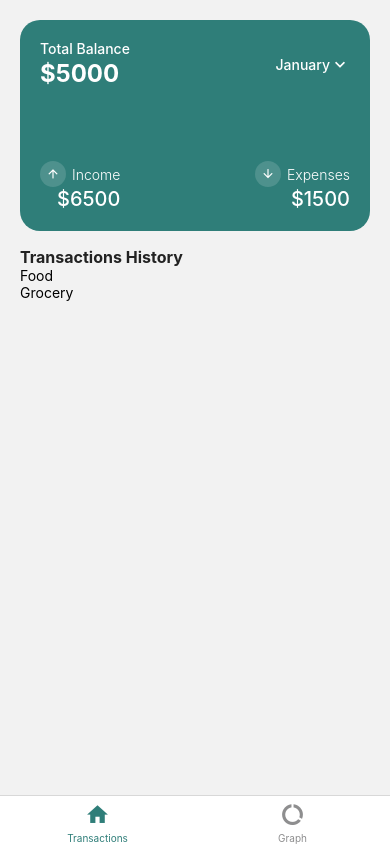
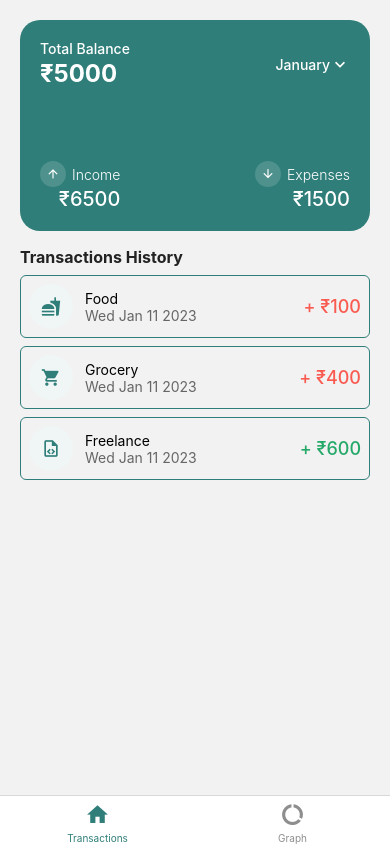
Before and after one commit to ayushsnha/realm-reactNative-expenseTracker, a React Native app: screen /Dashboard in a window 390 px wide. Built offline with nearby package versions, Linux system fonts and the light colour scheme.

Commit message:
transaction card

```diff
--- /dev/null
+++ b/src/screens/Tabs/Transactions/Card/Card.styles.ts
@@ -0,0 +1,25 @@
+import { StyleSheet } from 'react-native';
+
+const styles = StyleSheet.create({
+    cardWrapper: {
+        flexDirection: 'row',
+        alignItems: 'center',
+        justifyContent: 'space-between',
+        borderColor: '#2F7E79',
+        borderWidth: 1,
+        borderRadius: 6,
+        padding: 8,
+        marginTop: 8,
+    },
+    categoryIconStyle: {
+        color: '#2F7E79',
+        fontSize: 20,
+    },
+    categoryStyle: {
+        padding: 12,
+        borderRadius: 30,
+        backgroundColor: '#F0F6F5',
+    },
+});
+
+export default styles;
--- /dev/null
+++ b/src/screens/Tabs/Transactions/Card/Card.tsx
@@ -0,0 +1,33 @@
+import React from 'react';
+import { View, Text } from 'react-native';
+import Icon from 'react-native-vector-icons/MaterialCommunityIcons';
+import styles from './Card.styles';
+
+const Card = ({ item }:any) => (
+    <View style={styles.cardWrapper}>
+        <View style={{ flexDirection: 'row', alignItems: 'center' }}>
+            <View style={styles.categoryStyle}>
+                <Icon style={styles.categoryIconStyle} name={item.icon} />
+            </View>
+            <View style={{ marginLeft: 12 }}>
+                <Text style={{ color: '#000' }}>{item.category}</Text>
+                <Text style={{ color: '#666' }}>{item.date.toDateString()}</Text>
+            </View>
+        </View>
+        <View>
+            {item.type === 'debit' ? (
+                <Text style={{ color: '#F95B51', fontSize: 18, fontWeight: '500' }}>
+                    + ₹
+                    {item.amount}
+                </Text>
+            ) : (
+                <Text style={{ color: '#25A969', fontSize: 18, fontWeight: '500' }}>
+                    + ₹
+                    {item.amount}
+                </Text>
+            )}
+        </View>
+    </View>
+);
+
+export default Card;
--- /dev/null
+++ b/src/screens/Tabs/Transactions/Card/index.ts
@@ -0,0 +1 @@
+export { default } from './Card';
--- a/src/screens/Tabs/Transactions/Transactions.styles.ts
+++ b/src/screens/Tabs/Transactions/Transactions.styles.ts
@@ -2,11 +2,11 @@ import { StyleSheet } from 'react-native';
 import { height } from '../../../helpers/globalDimesions';
 
 const styles = StyleSheet.create({
-    continer: {
-        margin: 20,
+    container: {
+        padding: 20,
     },
     listSection: {
-        marginTop: 16,
+        marginVertical: 16,
     },
     balance: {
         fontSize: 14,
--- a/src/screens/Tabs/Transactions/Transactions.tsx
+++ b/src/screens/Tabs/Transactions/Transactions.tsx
@@ -7,6 +7,8 @@ import {
     FlatList,
 } from 'react-native';
 import MaterialCommunityIcons from 'react-native-vector-icons/MaterialCommunityIcons';
+import Card from './Card';
+
 import styles from './Transactions.styles';
 
 // interface ItemProp {
@@ -24,6 +26,8 @@ const data = [
         category: 'Food',
         date: new Date(),
         comment: 'At KFC',
+        icon: 'food',
+        type: 'debit',
     },
     {
         id: 2,
@@ -31,23 +35,28 @@ const data = [
         category: 'Grocery',
         date: new Date(),
         comment: 'Relience Smart',
+        icon: 'cart',
+        type: 'debit',
+    },
+    {
+        id: 3,
+        amount: 600,
+        category: 'Freelance',
+        date: new Date(),
+        comment: 'At & T',
+        icon: 'file-code-outline',
+        type: 'credit',
     },
 ];
 
-const TransactionCard = ({ item }:any) => (
-    <View>
-        <Text>{item.category}</Text>
-    </View>
-);
-
 const Transactions = () => (
-    <View style={styles.continer}>
+    <View style={styles.container}>
         <StatusBar animated backgroundColor="#2F7E79" />
         <View style={styles.headerWrapper}>
             <View style={styles.top}>
                 <View>
                     <Text style={styles.balance}>Total Balance</Text>
-                    <Text style={styles.amount}>$5000</Text>
+                    <Text style={styles.amount}>₹5000</Text>
                 </View>
                 <TouchableOpacity style={styles.date}>
                     <Text style={styles.balance}>January</Text>
@@ -60,7 +69,7 @@ const Transactions = () => (
                         <MaterialCommunityIcons name="arrow-up" style={styles.iconStyle} />
                         <Text style={styles.label}>Income</Text>
                     </View>
-                    <Text style={styles.value}>$6500</Text>
+                    <Text style={styles.value}>₹6500</Text>
                 </View>
                 <View>
                     <View style={styles.date}>
@@ -70,7 +79,7 @@ const Transactions = () => (
                         />
                         <Text style={styles.label}>Expenses</Text>
                     </View>
-                    <Text style={styles.value}>$1500</Text>
+                    <Text style={styles.value}>₹1500</Text>
                 </View>
             </View>
         </View>
@@ -78,7 +87,9 @@ const Transactions = () => (
             <Text style={styles.transactionHeader}>Transactions History</Text>
             <FlatList
                 data={data}
-                renderItem={TransactionCard}
+                renderItem={Card}
+                // showsVerticalScrollIndicator={false}
+                // showsHorizontalScrollIndicator={false}
             />
         </View>
     </View>
```
